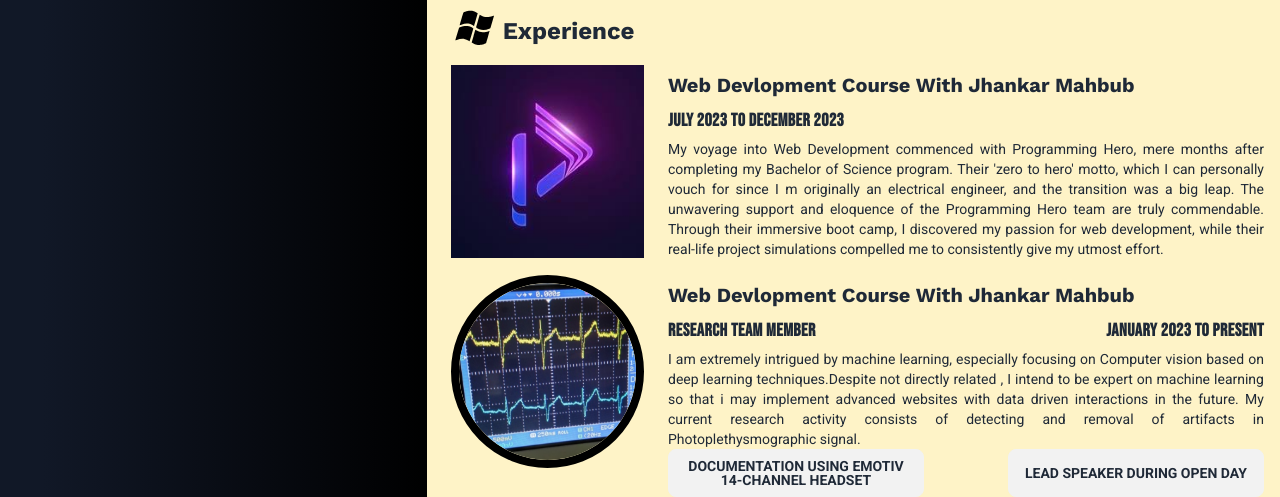
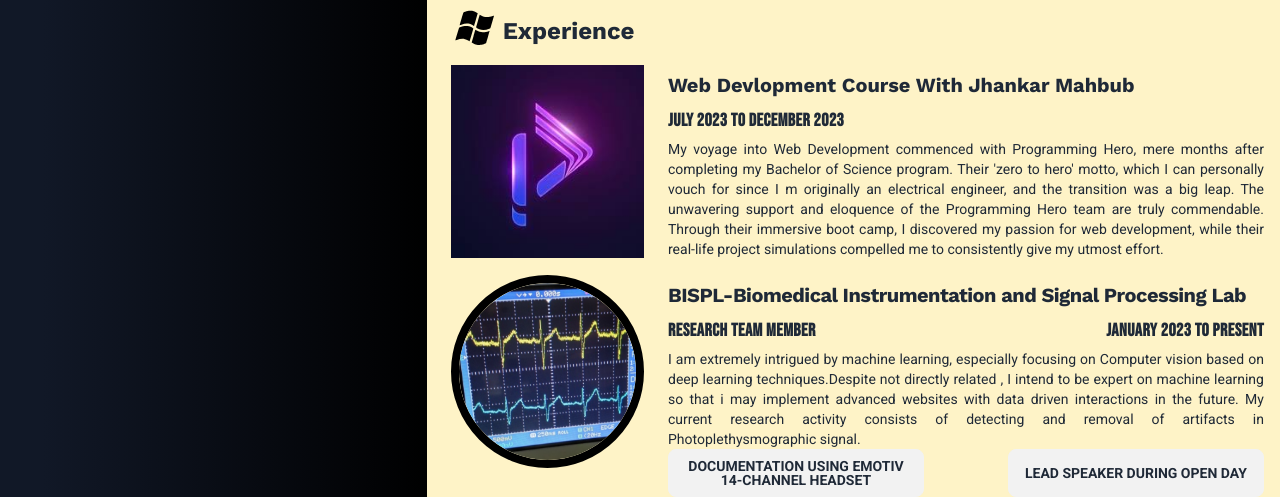
Before and after one commit to Shad-Hassan/CV_ShadHassan, a plain HTML site: page index.html in a window 1280 px wide. Shown: the part 1261-1758 px from the top of the page. Drawn offline with nearby package versions, Linux system fonts and the light colour scheme.

Commit message:
third commit

```diff
--- a/index.html
+++ b/index.html
@@ -473,7 +473,7 @@
                     </div>
                 </div>
                 <div class="font-roboto w-3/4 h-full px-4 text-[bg-gradient-to-r from-gray-900 from-10% via-gray-950-20% to-black">
-                    <h2 class="font-work text-xl font-bold">Web Devlopment Course With Jhankar Mahbub</h2>
+                    <h2 class="font-work text-xl font-bold tracking-tight">BISPL-Biomedical Instrumentation and Signal Processing Lab</h2>
                     <div class="flex justify-between">
 
                         <h3 class="font-bebas text-lg font-semibold pt-2 tracking-wide">Research Team Member</h3>
```
